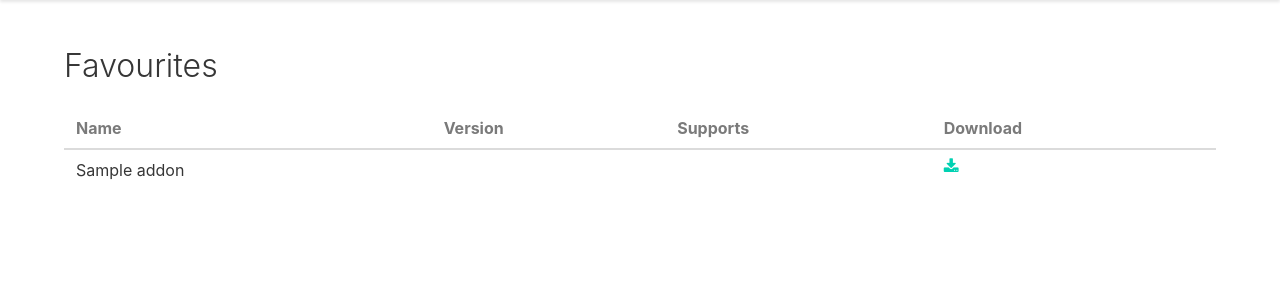
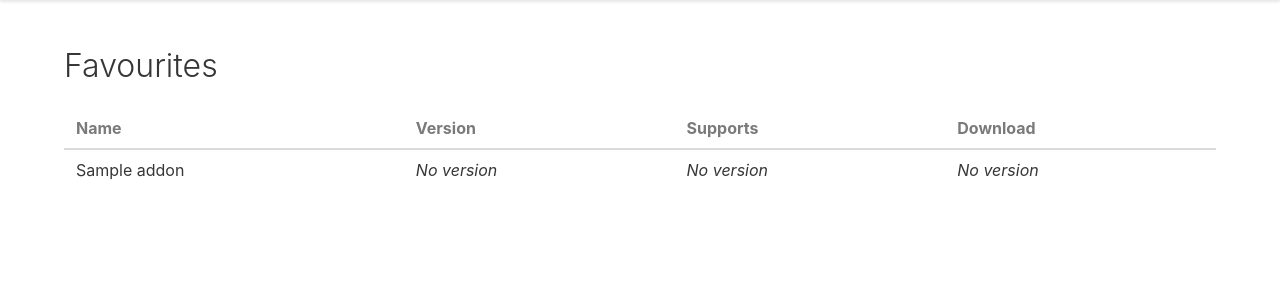
Before and after one commit to Retzudo/arcanomicon, a Django app: page /profile in a window 1280 px wide. Shown: the part 52-352 px from the top of the page. Run offline with Django 3.2, Linux system fonts and the light colour scheme; a user stored in the database is signed in; tables that the repository leaves empty hold one stand-in row (values such as "Sample post"); data that the repository does not hold is empty; some libraries are stand-ins or nearby versions.

Commit message:
adjustments

```diff
--- a/arcanomicon/core/models.py
+++ b/arcanomicon/core/models.py
@@ -43,6 +43,10 @@ class AddOn(models.Model):
     contributors = models.ManyToManyField(User, related_name='contributes_to', blank=True)
     logo = models.ImageField()
 
+    @property
+    def latest_version(self):
+        return self.versions.first()
+
     def __str__(self):
         return self.name
 
--- a/arcanomicon/frontend/templates/frontend/profile.html
+++ b/arcanomicon/frontend/templates/frontend/profile.html
@@ -16,12 +16,30 @@
                 <tbody>
                     {% for favourite in request.user.user.favourites.all %}
                         <tr>
-                            {% with favourite.versions.first as latest_version %}
-                                <td>{{ favourite.name }}</td>
-                                <td>{{ latest_version.version }}</td>
-                                <td>{{ latest_version.supports }}</td>
-                                <td><a href="{{ latest_version.file.url }}" target="_blank"><i class="fa fa-download"></i></a></td>
-                            {% endwith %}
+                            <td>
+                                {{ favourite.name }}
+                            </td>
+                            <td>
+                                {% if favourite.latest_version %}
+                                    {{ favourite.latest_version.version }}
+                                {% else %}
+                                    <em>No version</em>
+                                {% endif %}
+                            </td>
+                            <td>
+                                {% if favourite.latest_version %}
+                                    {{ favourite.latest_version.supports }}
+                                {% else %}
+                                    <em>No version</em>
+                                {% endif %}
+                            </td>
+                            <td>
+                                {% if favourite.latest_version %}
+                                    <a href="{{ favourite.latest_version.file.url }}" target="_blank"><i class="fa fa-download"></i></a>
+                                {% else %}
+                                    <em>No version</em>
+                                {% endif %}
+                            </td>
                         </tr>
                     {% endfor %}
                 </tbody>
```
Also changed, not shown: arcanomicon/api/serializers.py (+10 -1 lines), arcanomicon/frontend/templates/frontend/index.html (+3 -5 lines).
